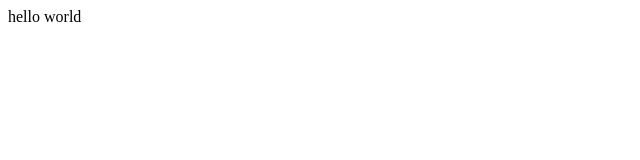
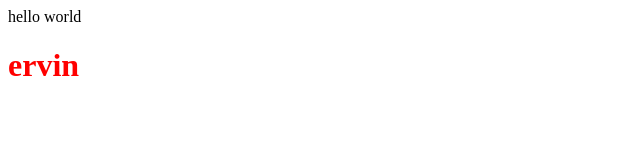
Before and after one commit to Ervinrj/osps, a plain HTML site: page index.html in a window 1280 px wide. Shown: the whole page, without its empty margins (0-640 px from the left). Drawn offline with Linux system fonts and the light colour scheme.

Commit message:
add color

```diff
--- a/index.html
+++ b/index.html
@@ -8,6 +8,7 @@
 </head>
 <body>
     hello world
+    <h1 style="color: red;">ervin</h1>
 
 </body>
 </html>
```
